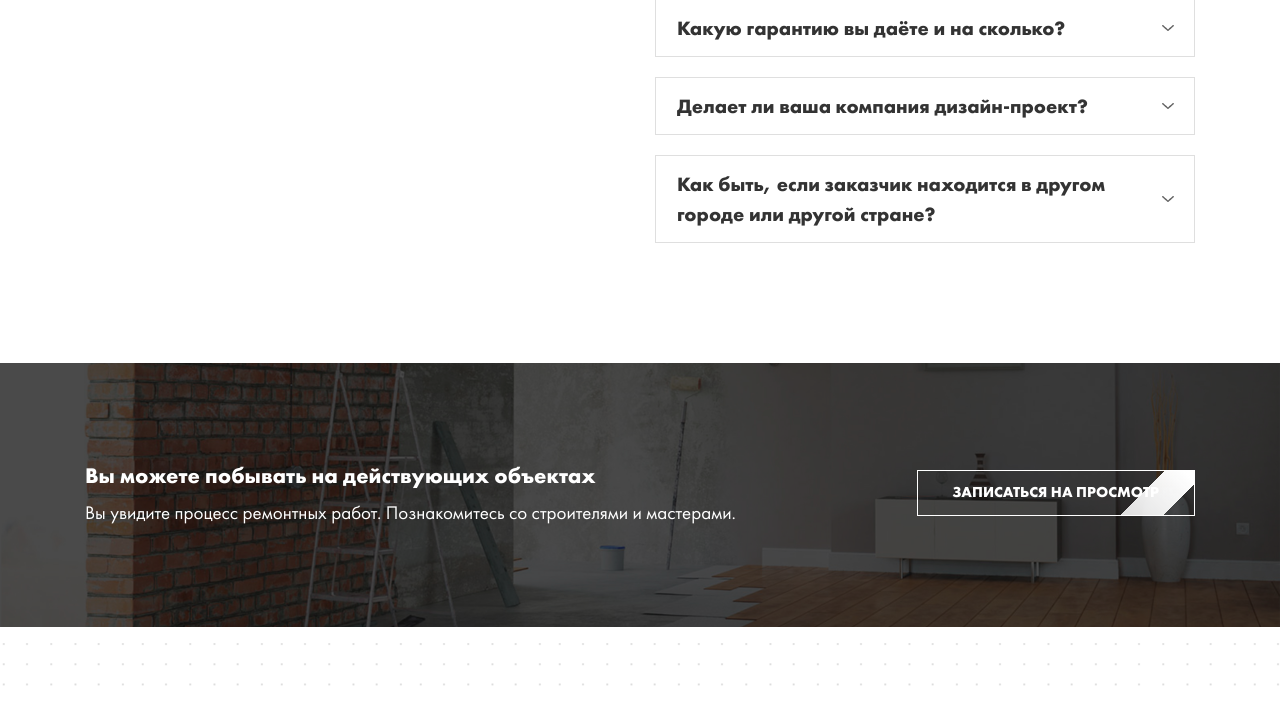
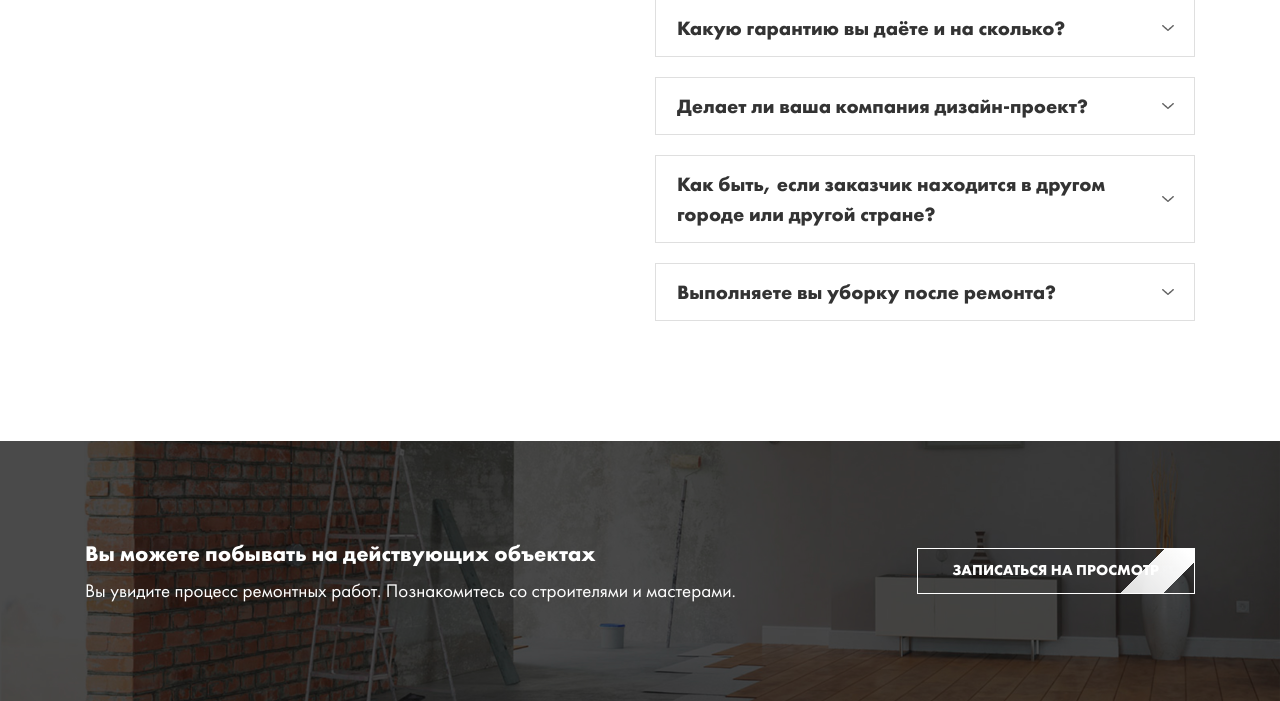
Before and after one commit to glushok123/app, a Symfony app: template templates/index.html.twig in a window 1280 px wide. Shown: the part 5799-6500 px from the top of the page. Run offline with Twig, Linux system fonts and the light colour scheme; the template is opened without the code that fills it, so the values that code supplies are empty; some libraries are stand-ins or nearby versions.

Commit message:
правки

```diff
--- a/templates/index.html.twig
+++ b/templates/index.html.twig
@@ -796,6 +796,26 @@
                                 </div>
                             </div>
                         </div>
+
+                        <div class="card">
+                            <div class="card-header" id="headingFive">
+                                <h3 class="mb-0">
+                                    <button class="btn btn-link collapsed" type="button" data-toggle="collapse"
+                                            data-target="#collapsesix2" aria-expanded="false"
+                                            aria-controls="collapsesix2">
+                                        Выполняете вы уборку после ремонта?
+                                        <img class="arrow-icon" src="assets/img/icons/arrow-up-dark.png" alt="">
+                                    </button>
+                                </h3>
+                            </div>
+                            <div id="collapsesix2" class="collapse" aria-labelledby="headingFive"
+                                 data-parent="#accordionOne" style="">
+                                <div class="card-body">
+                                   Конечно. Наша компания предоставляет услуги профессионанльных клинеров, которые знают как навести идеальный порядок и не испортить уже готовый ремонт. При заказе ремонта квартиры по тарифам Комфорт или Премиум, не менее
+                                    80 м2 клининг в подарок!
+                                </div>
+                            </div>
+                        </div>
                     </div>
                 </div>
             </div>
```
